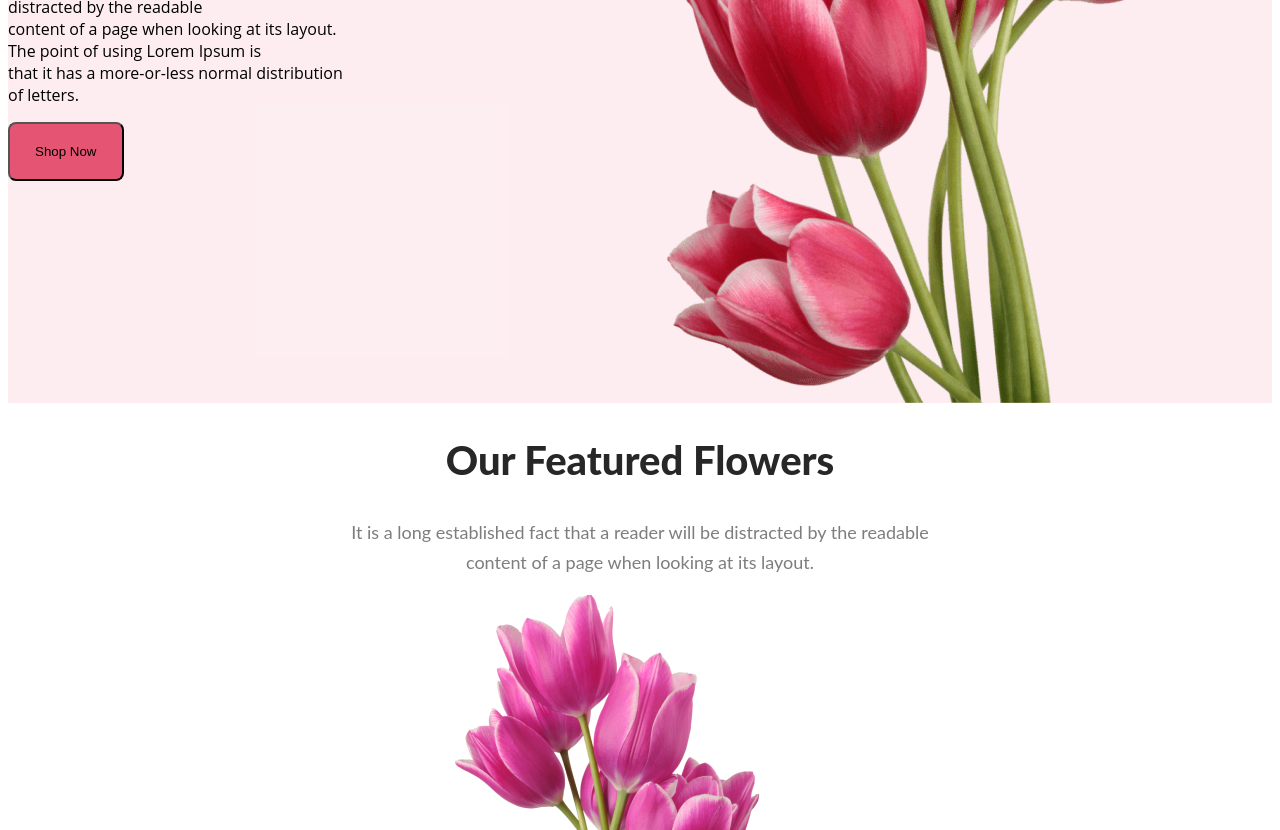
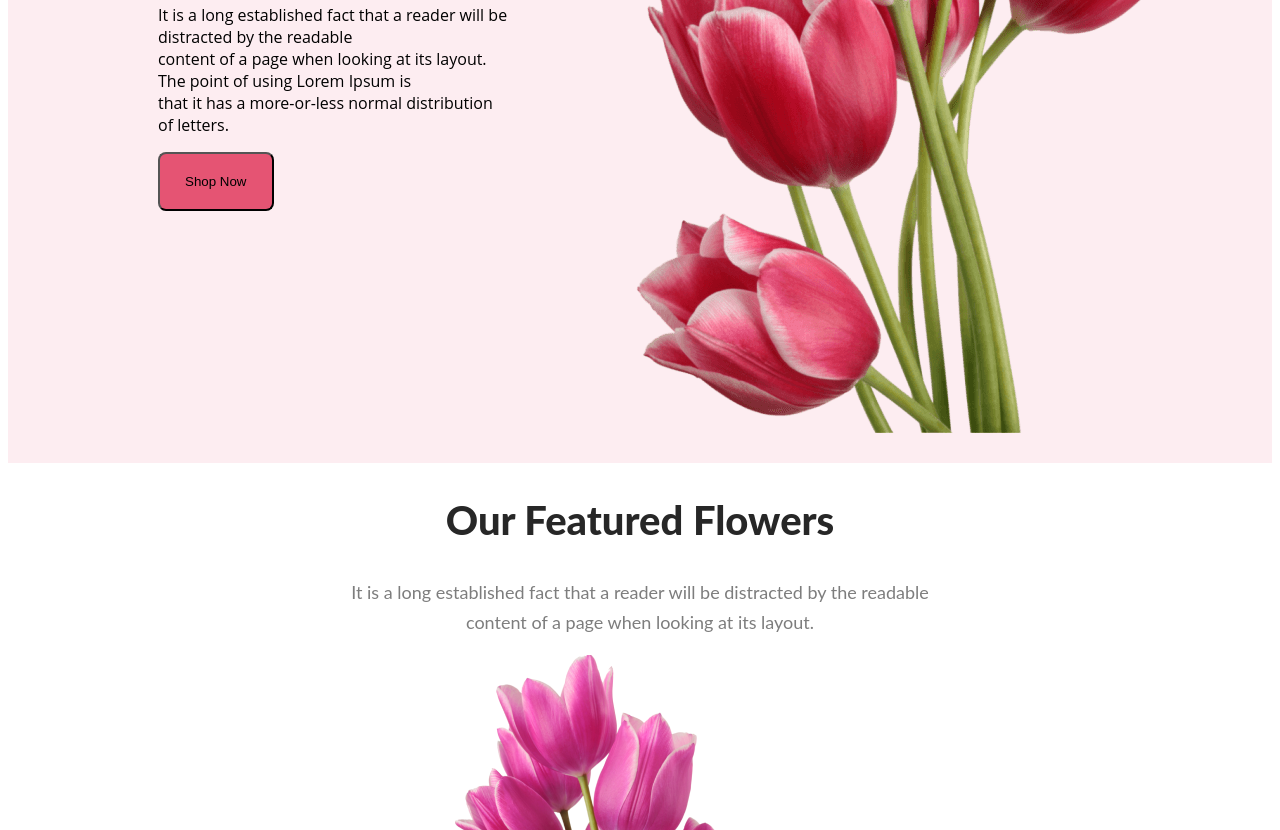
Before and after one commit to joy-Kumar-Biswas226/Flower-Shop-Assignment, a plain HTML site: page index.html in a window 1280 px wide. Shown: the part 405-1235 px from the top of the page. Drawn offline with Linux system fonts and the light colour scheme.

Commit message:
modification of banner

```diff
--- a/style.css
+++ b/style.css
@@ -8,7 +8,7 @@ body {
     background: #E554731A;
     justify-content: space-between;
     align-items:center;
-
+    padding: 30px 30px 30px 150px;
 
       }
       .Banner-content{
```
